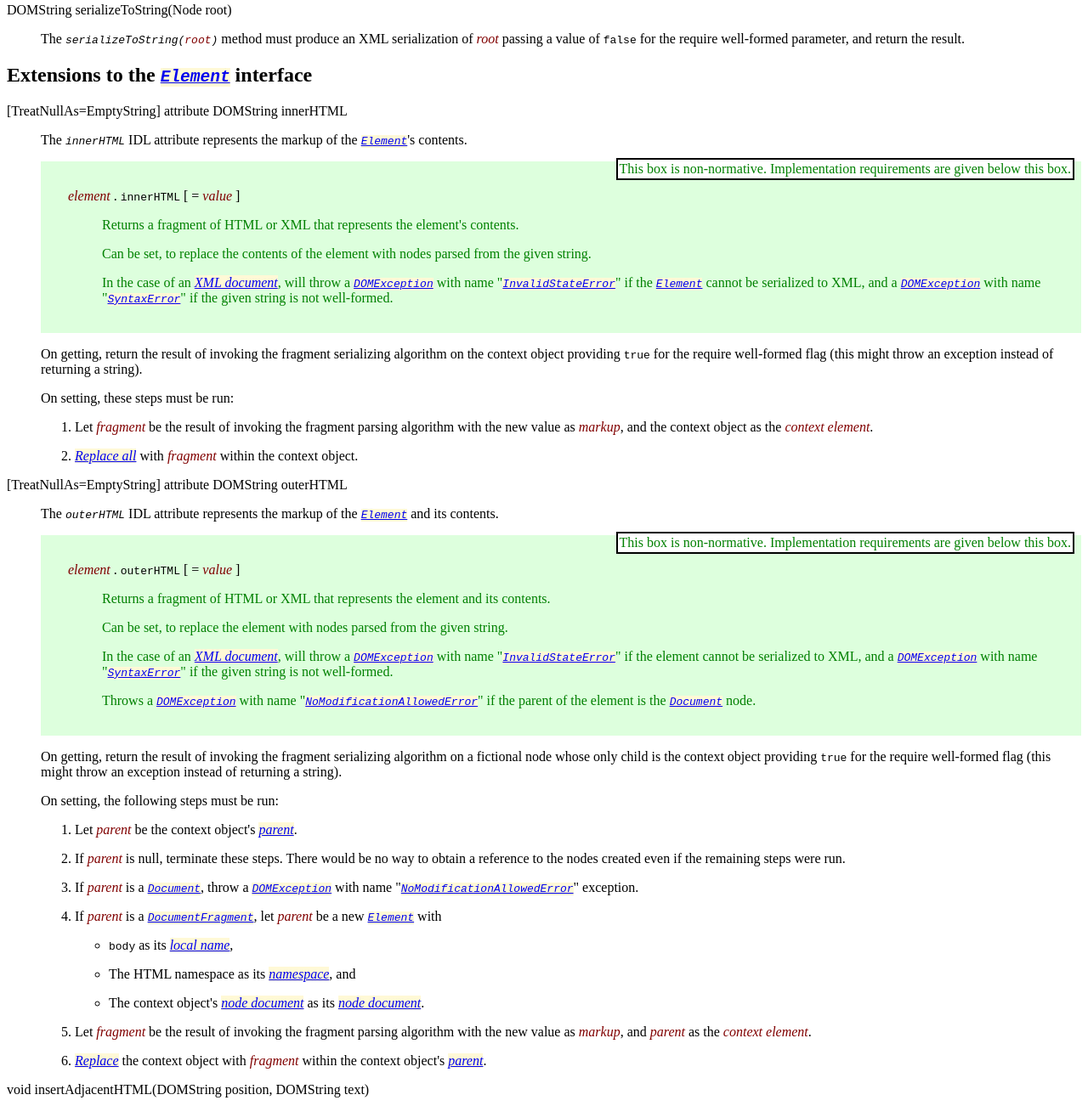
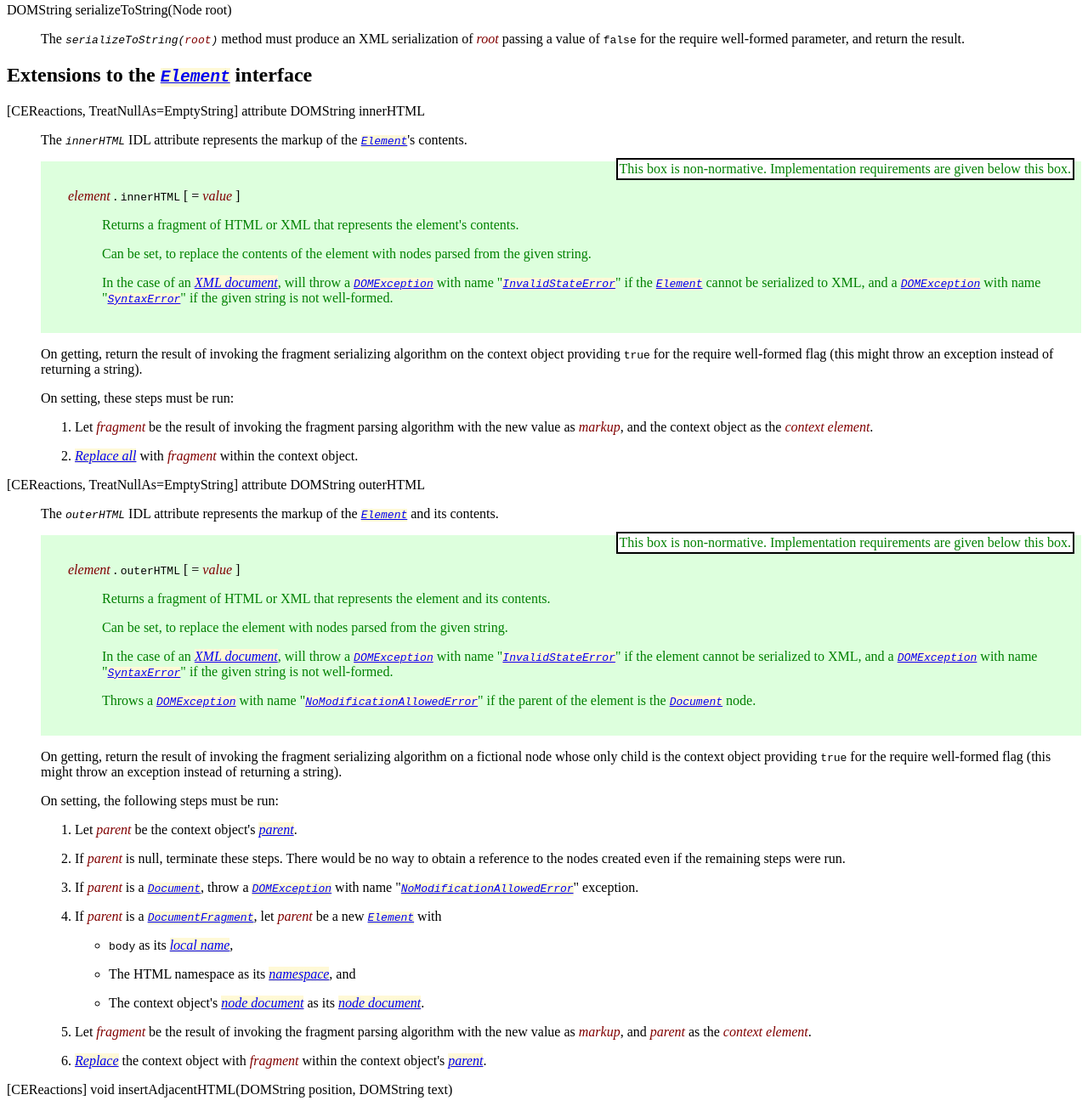
Before and after one commit to w3c/DOM-Parsing, a plain HTML site: page index.html in a window 1280 px wide. Shown: the part 10198-11500 px from the top of the page at 85% size. Drawn offline with Linux system fonts and the light colour scheme.

Commit message:
Add [CEReactions] annotations
This is part of the effort in https://github.com/w3c/webcomponents/issues/186 to annotate all parts of the platform that cause DOM mutations and thus need to set up state for custom element reactions. [CEReactions] is defined in https://html.spec.whatwg.org/multipage/scripting.html#cereactions.

Also normalizes whitespace to spaces instead of a mix of spaces and tabs.

```diff
--- a/index.html
+++ b/index.html
@@ -1135,7 +1135,7 @@
     <h1>Extensions to the <code><a title="element" data-spec="DOM4" class="externalDFN">Element</a></code> interface</h1>
 
     <dl class="idl" title="partial interface Element">
-        <dt>[TreatNullAs=EmptyString] attribute DOMString innerHTML</dt>
+        <dt>[CEReactions, TreatNullAs=EmptyString] attribute DOMString innerHTML</dt>
         <dd>
             <p>The <dfn title="dom-element-innerhtml"><code>innerHTML</code></dfn> IDL
             attribute represents the markup of the
@@ -1199,7 +1199,7 @@
         </dd>
 
         <!-- outerHTML -->
-        <dt>[TreatNullAs=EmptyString] attribute DOMString outerHTML</dt>
+        <dt>[CEReactions, TreatNullAs=EmptyString] attribute DOMString outerHTML</dt>
         <dd>
             <p>The <dfn title="dom-element-outerhtml"><code>outerHTML</code></dfn> IDL
             attribute represents the markup of the
@@ -1282,7 +1282,7 @@
         </dd>
 
         <!-- insertAdjacentHTML -->
-        <dt>void insertAdjacentHTML(DOMString position, DOMString text)</dt>
+        <dt>[CEReactions] void insertAdjacentHTML(DOMString position, DOMString text)</dt>
         <dd>
              <dl class=domintro>
                   <dt><var>element</var> . <code title="dom-element-insertadjacenthtml">insertAdjacentHTML</code>(<var>position</var>, <var>text</var>)
@@ -1478,7 +1478,7 @@
     <h1>Extensions to the <code><a data-spec="DOM4" title="range" class="externalDFN">Range</a></code> interface</h1>
 
     <dl class="idl" title="partial interface Range">
-        <dt>[NewObject] DocumentFragment createContextualFragment(DOMString fragment)</dt>
+        <dt>[CEReactions, NewObject] DocumentFragment createContextualFragment(DOMString fragment)</dt>
         <dd>
             <dl class=domintro>
               <dt><var>docFragment</var> = <var>range</var> . <code title="dom-range-createcontextualfragment">createContextualFragment</code>(<var>markupString</var>)
```
